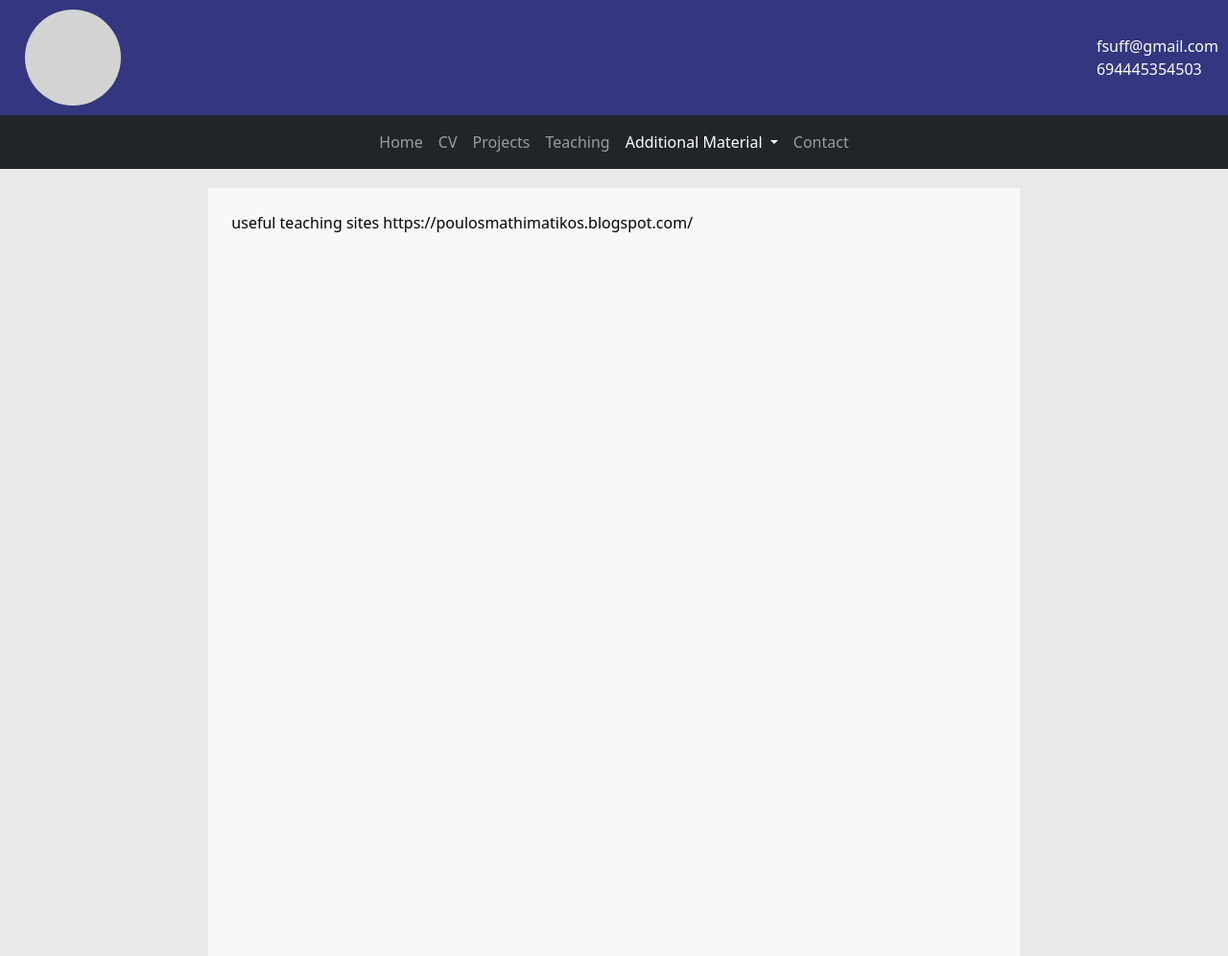
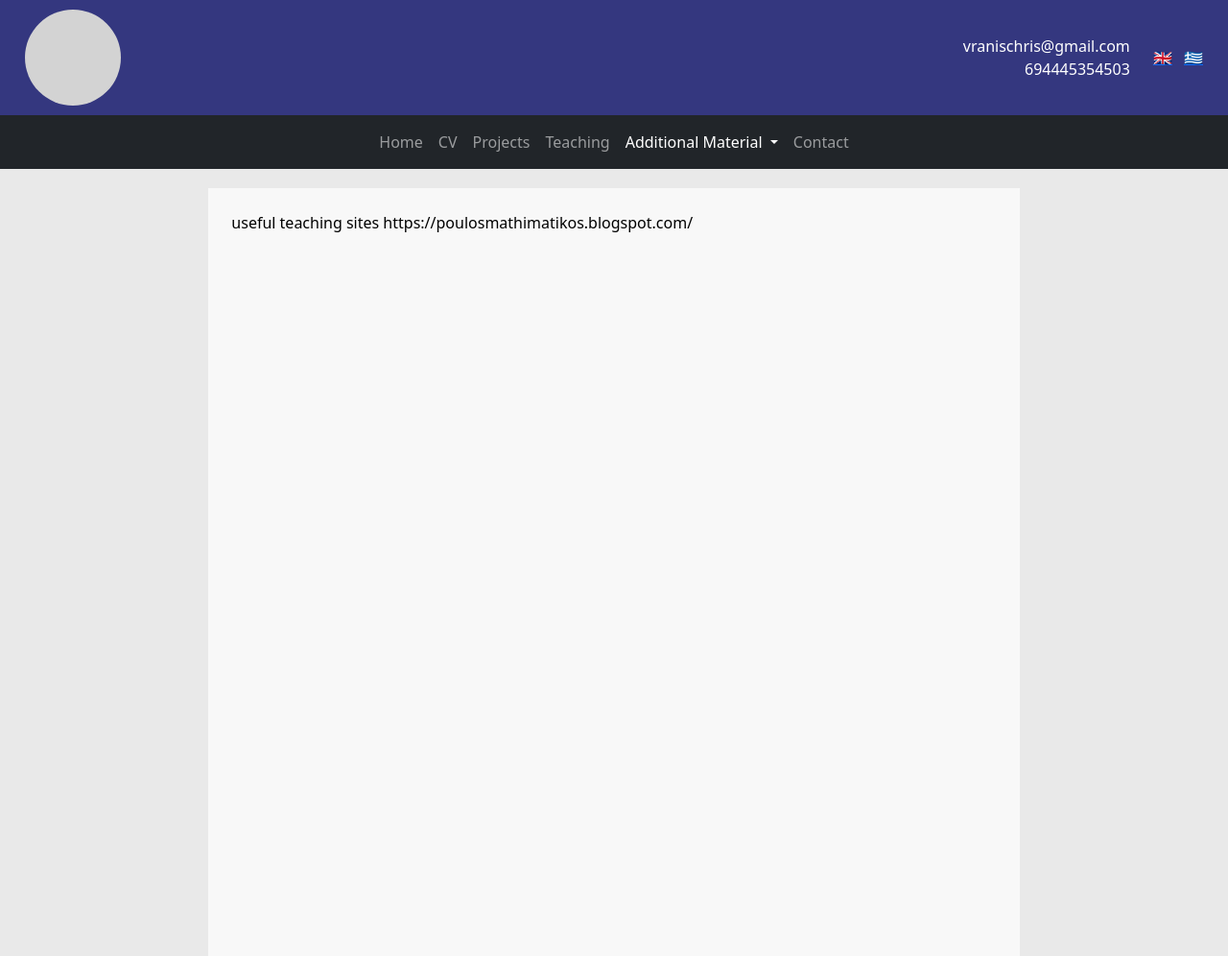
Before and after one commit to vranisch/vranisch.github.io, a plain HTML site: page useful-teaching-sites.html in a window 1280 px wide. Shown: the whole page at 96% size. Drawn offline with nearby package versions, Linux system fonts and the light colour scheme.

Commit message:
Update useful-teaching-sites.html

```diff
--- a/useful-teaching-sites.html
+++ b/useful-teaching-sites.html
@@ -37,11 +37,17 @@
 <body>
     <div class="top-bar d-flex justify-content-between align-items-center">
         <div class="logo ms-3"></div>
-        <div class="BasicInfo">
-          <div class="email">fsuff@gmail.com</div>
-          <div class="mobile">694445354503</div>
-        </div>
-      </div>
+  <div class="d-flex align-items-center me-3">
+    <div class="BasicInfo me-4 text-end">
+      <div class="email">vranischris@gmail.com</div>
+      <div class="mobile">694445354503</div>
+    </div>
+    <div class="lang-switcher">
+      <a href="?lang=en" class="me-2" title="English">🇬🇧</a>
+      <a href="?lang=gr" title="Greek">🇬🇷</a>
+    </div>
+  </div>
+</div>
 
 <nav class="navbar navbar-expand-lg navbar navbar-dark bg-dark">
   <div class="container-fluid">
```
